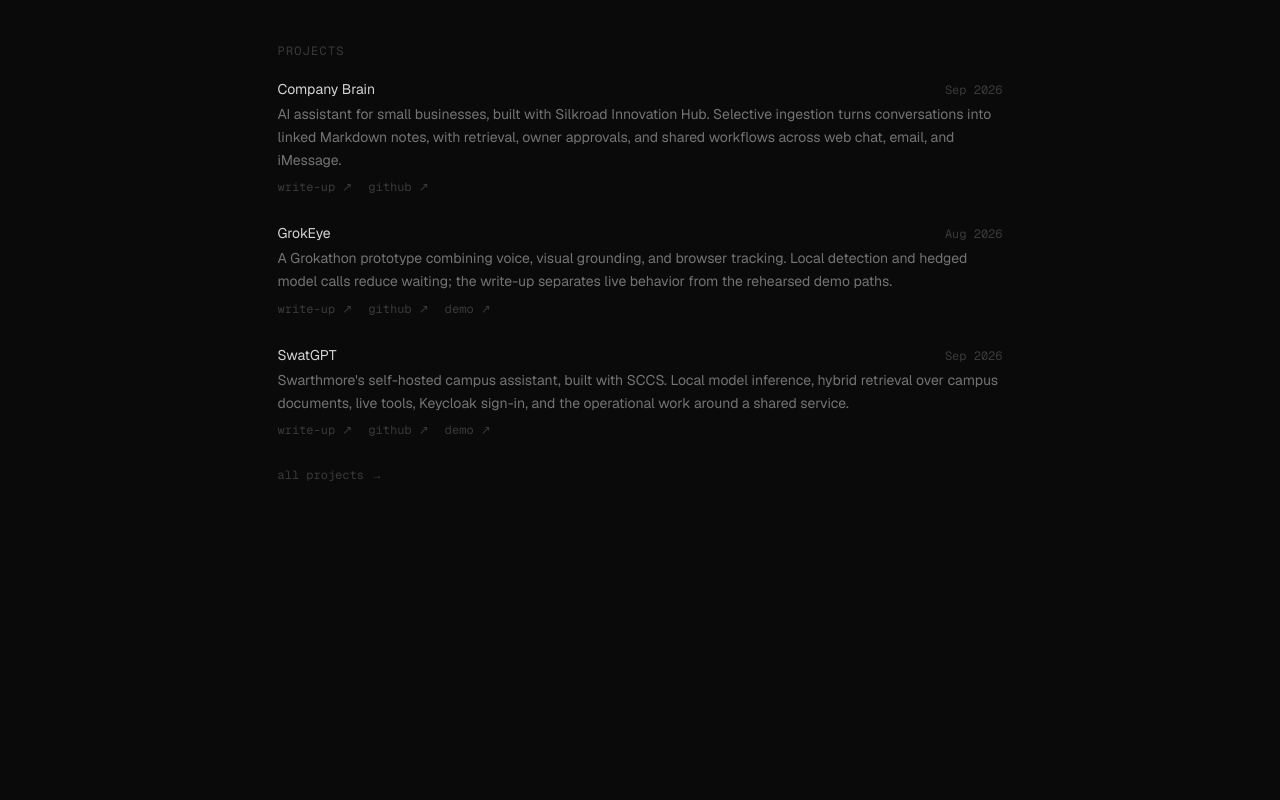
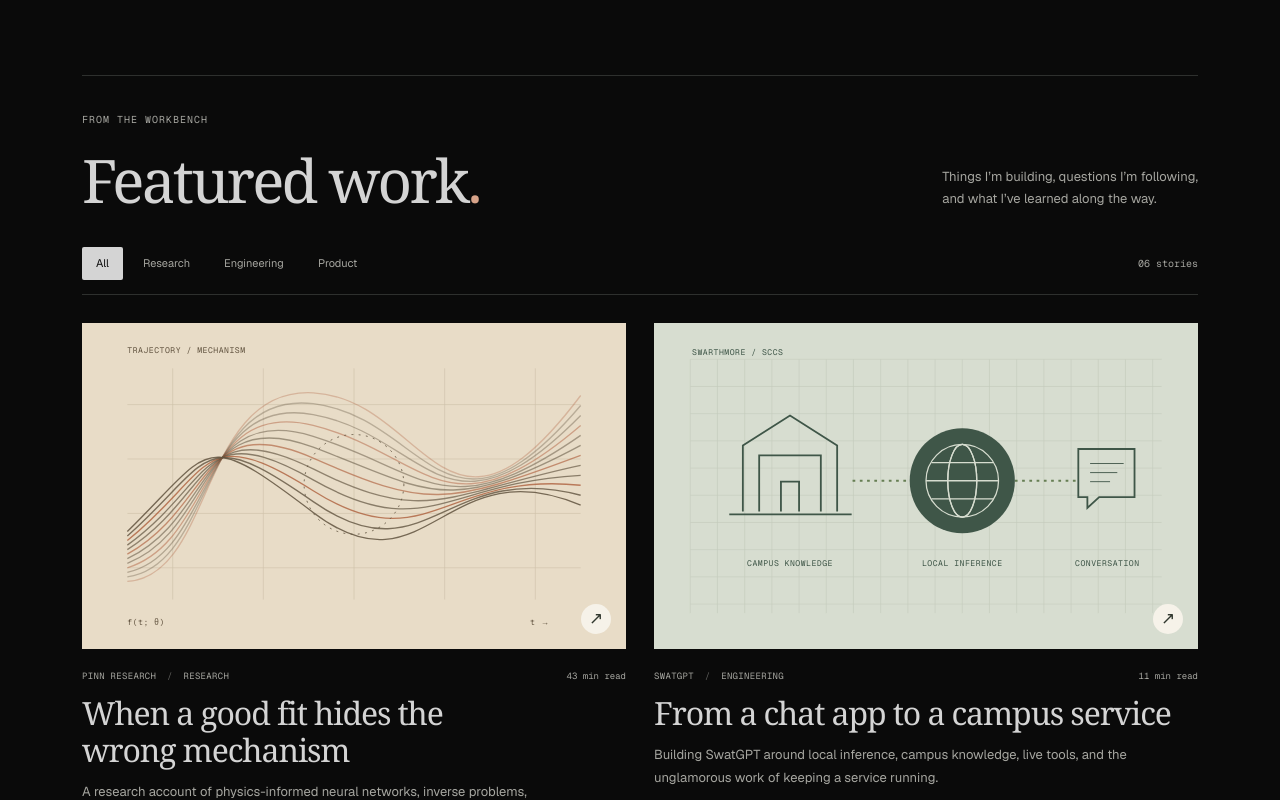
Before and after one commit to aidxhxr/aidxhxr-dev, a Next.js app: page / in a window 1280 px wide. Shown: the part 660-1460 px from the top of the page. Before the commit the page ends 1210 px from the top, so only its background shows below. Built offline with nearby package versions, Linux system fonts and the light colour scheme.

Commit message:
feat(home): replace project list with illustrated featured work

```diff
--- a/app/globals.css
+++ b/app/globals.css
@@ -8,7 +8,7 @@
   --c-bg: #f3eee3;
   --c-text: #2b2620;
   --c-muted: #6f675b;
-  --c-dim: #9b9079;
+  --c-dim: #7c725f;
   --c-sharp: #14110c;
   --c-border: #e4ddcd;
   --c-ascii: #c2622a;
@@ -19,8 +19,8 @@
 .dark {
   --c-bg: #0a0a0a;
   --c-text: #d4d4d4;
-  --c-muted: #737373;
-  --c-dim: #3a3a3a;
+  --c-muted: #999b96;
+  --c-dim: #7d8079;
   --c-sharp: #ffffff;
   --c-border: #1c1c1c;
   --c-ascii: #6f9fcf;
--- a/app/page.tsx
+++ b/app/page.tsx
@@ -1,12 +1,19 @@
-import Link from "next/link";
+import FeaturedWork from "@/components/featured-work";
+import { posts } from "@/lib/posts";
 import { projects } from "@/lib/projects";
 import AsciiMorph from "@/components/ascii-morph";
 
 export default function Home() {
-  const recent = projects.slice(0, 3);
+  const order = ["pinn-research", "swatgpt", "grokeye", "company-brain", "breadcrumbs", "building-tickflow"];
+  const featured = order.flatMap(slug => {
+    const post = posts.find(p => p.slug === slug);
+    const project = projects.find(p => p.slug === slug);
+    return post && project ? [{ post, name: project.name }] : [];
+  });
 
   return (
-    <div className="max-w-[773px] mx-auto px-6 py-10 sm:py-16 space-y-14">
+    <>
+    <div className="max-w-[773px] mx-auto px-6 pt-10 pb-6 sm:pt-16 sm:pb-10">
       <div className="flex min-h-[calc(100svh-148px)] flex-col gap-8 sm:min-h-[calc(100svh-196px)] md:min-h-0 md:flex-row md:items-center md:gap-10">
         <div className="space-y-10 md:space-y-14 md:flex-1 min-w-0">
           <section className="rise">
@@ -70,81 +77,9 @@
         </div>
       </div>
 
-      {recent.length > 0 && (
-        <section className="rise" style={{ animationDelay: "280ms" }}>
-          <p className="text-xs font-mono text-dim mb-5 uppercase tracking-widest">
-            projects
-          </p>
-          <ul className="space-y-7">
-            {recent.map((p) => (
-              <li key={p.name}>
-                {p.slug ? (
-                  <Link href={`/writing/${p.slug}`} className="group block mb-2">
-                    <div className="flex items-baseline justify-between gap-4 mb-1">
-                      <span className="text-sm text-fg group-hover:text-sharp transition-colors link-underline-group">
-                        {p.name}
-                      </span>
-                      <span className="text-xs font-mono text-dim shrink-0">{p.date}</span>
-                    </div>
-                    <p className="text-sm text-muted leading-relaxed group-hover:text-fg transition-colors">
-                      {p.description}
-                    </p>
-                  </Link>
-                ) : (
-                  <div className="mb-2">
-                    <div className="flex items-baseline justify-between gap-4 mb-1">
-                      <span className="text-sm text-fg">{p.name}</span>
-                      <span className="text-xs font-mono text-dim shrink-0">{p.date}</span>
-                    </div>
-                    <p className="text-sm text-muted leading-relaxed">
-                      {p.description}
-                    </p>
-                  </div>
-                )}
-                <div className="flex gap-4 text-xs font-mono">
-                  {p.slug && (
-                    <Link
-                      href={`/writing/${p.slug}`}
-                      className="text-dim hover:text-muted transition-colors link-underline"
-                    >
-                      write-up ↗
-                    </Link>
-                  )}
-                  {p.github && (
-                    <a
-                      href={p.github}
-                      target="_blank"
-                      rel="noopener noreferrer"
-                      className="text-dim hover:text-muted transition-colors link-underline"
-                    >
-                      github ↗
-                    </a>
-                  )}
-                  {p.demo && (
-                    <a
-                      href={p.demo}
-                      target="_blank"
-                      rel="noopener noreferrer"
-                      className="text-dim hover:text-muted transition-colors link-underline"
-                    >
-                      demo ↗
-                    </a>
-                  )}
-                </div>
-              </li>
-            ))}
-          </ul>
-          <div className="mt-6">
-            <Link
-              href="/projects"
-              className="text-xs font-mono text-dim hover:text-muted transition-colors link-underline"
-            >
-              all projects →
-            </Link>
-          </div>
-        </section>
-      )}
     </div>
+    <FeaturedWork items={featured} />
+    </>
   );
 }
 
--- a/app/work.css
+++ b/app/work.css
@@ -1,4 +1,21 @@
-.work-visual { transition: transform .4s ease; }
+/* The personal introduction stays compact; the work gets room to breathe. */
+.featured-work { --work-muted: #70695f; --work-border: #d9d1c3; --work-accent: #984d30; max-width: 1180px; margin: 48px auto 0; padding: 0 32px 65px; }
+.dark .featured-work { --work-muted: #a6a6a0; --work-border: #2e302e; --work-accent: #d7a389; }
+.featured-heading { display: flex; align-items: flex-end; justify-content: space-between; gap: 28px; padding-top: 36px; border-top: 1px solid var(--work-border); }
+.work-eyebrow { font: 10px/1.6 var(--font-geist-mono); text-transform: uppercase; letter-spacing: .1em; color: var(--work-muted); margin-bottom: 19px; }
+.featured-heading h2 { font: 400 clamp(40px, 5vw, 60px)/1.1 Georgia, serif; letter-spacing: -.045em; }
+.featured-heading h2 > span { color: var(--work-accent); }
+.featured-heading > p { font-size: 13px; line-height: 1.7; color: var(--work-muted); padding-bottom: 3px; }
+.work-toolbar { display: flex; align-items: center; justify-content: space-between; border-bottom: 1px solid var(--work-border); margin: 34px 0 28px; padding-bottom: 14px; gap: 12px; }
+.work-filters { display: flex; gap: 6px; flex-wrap: wrap; }
+.work-filters button { cursor: pointer; border: 1px solid transparent; border-radius: 2px; padding: 7px 13px; color: var(--work-muted); font-size: 11px; transition: background-color .2s, color .2s; }
+.work-filters button:hover { color: var(--c-text); border-color: var(--work-border); }
+.work-filters button[aria-pressed="true"] { color: var(--c-bg); background: var(--c-text); }
+.work-count { white-space: nowrap; font: 10px var(--font-geist-mono); color: var(--work-muted); }
+.work-grid { display: grid; grid-template-columns: repeat(2, minmax(0, 1fr)); column-gap: 28px; row-gap: 42px; }
+.work-card { display: flex; flex-direction: column; align-items: flex-start; min-width: 0; }
+.work-card-image { width: 100%; position: relative; overflow: hidden; }
+.work-card-image .work-visual { transition: transform .4s ease; }
 .work-card:hover .work-card-image .work-visual { transform: scale(1.025); }
 .work-open { position: absolute; bottom: 15px; right: 15px; display: grid; place-items: center; width: 30px; height: 30px; background: #f6f2e9; color: #30372e; border-radius: 50%; font-size: 17px; transition: transform .25s; }
 .work-card:hover .work-open { transform: rotate(45deg); }
@@ -44,12 +61,26 @@
 .site-skip-link { position: fixed; top: 10px; left: 10px; padding: 10px 16px; z-index: 100; background: var(--c-bg); color: var(--c-text); border: 1px solid var(--c-text); transform: translateY(-150%); }
 .site-skip-link:focus { transform: translateY(0); }
 @media (max-width: 1200px) { .project-cover { margin-inline: 40px; } .project-publication .article-layout { grid-template-columns: 190px minmax(0, 1fr); } }
-@media (max-width: 900px) { .project-cover { margin-inline: 26px; } .project-publication .article-layout { display: block; } }
+@media (max-width: 900px) { .project-cover { margin-inline: 26px; } .project-publication .article-layout { display: block; } .featured-work { margin-top: 25px; padding-inline: 26px; } }
 @media (max-width: 600px) {
+  .featured-work { padding-inline: 24px; margin-top: 20px; }
+  .featured-heading { display: block; padding-top: 27px; }
+  .featured-heading > p { margin-top: 19px; font-size: 12px; }
+  .featured-heading h2 { font-size: 43px; }
+  .work-eyebrow { font-size: 9px; margin-bottom: 14px; }
+  .work-toolbar { margin-top: 24px; gap: 6px; }
+  .work-filters { gap: 1px; }
+  .work-filters button { padding: 7px 9px; font-size: 10px; }
+  .work-count { font-size: 8px; }
+  .work-grid { grid-template-columns: minmax(0, 1fr); row-gap: 34px; }
+  .work-card h3 { font-size: 28px; }
+  .work-card-meta { margin-top: 15px; font-size: 9px; }
+  .work-footer { flex-direction: column; margin-top: 35px; gap: 12px; }
   .project-cover { margin: 0 22px 35px; }
   .project-cover figcaption { font-size: 7px; }
   .project-publication .article-category { margin-top: 36px; }
   .article-related { margin-top: 45px; gap: 20px; }
   .article-related strong { font-size: 20px; }
 }
+@media (prefers-reduced-motion: reduce) { .work-card-image .work-visual, .work-open { transition: none; } .work-card:hover .work-card-image .work-visual, .work-card:hover .work-open { transform: none; } }
 @media print { .project-cover, .article-related { display: none; } }
--- /dev/null
+++ b/components/featured-work.tsx
@@ -0,0 +1,38 @@
+"use client";
+
+import { useState } from "react";
+import Link from "next/link";
+import type { Post } from "@/lib/posts";
+import WorkVisual from "./work-visual";
+
+const filters = ["All", "Research", "Engineering", "Product"] as const;
+type WorkItem = { post: Post; name: string };
+
+export default function FeaturedWork({ items }: { items: WorkItem[] }) {
+  const [filter, setFilter] = useState<(typeof filters)[number]>("All");
+  const visible = items.filter(({ post }) => filter === "All" || post.kind === filter);
+  return (
+    <section className="featured-work" id="featured-work" aria-labelledby="featured-title">
+      <div className="featured-heading">
+        <div><p className="work-eyebrow">From the workbench</p><h2 id="featured-title">Featured work<span>.</span></h2></div>
+        <p>Things I’m building, questions I’m following,<br className="hidden sm:block" /> and what I’ve learned along the way.</p>
+      </div>
+      <div className="work-toolbar">
+        <div className="work-filters" role="group" aria-label="Filter featured work">
+          {filters.map(option => <button key={option} type="button" aria-pressed={option === filter} onClick={() => setFilter(option)}>{option}</button>)}
+        </div>
+        <span className="work-count" role="status">{String(visible.length).padStart(2, "0")} {visible.length === 1 ? "story" : "stories"}</span>
+      </div>
+      <div className="work-grid">
+        {visible.map(({ post, name }) => <Link className="work-card" key={post.slug} href={`/writing/${post.slug}`}>
+          <div className="work-card-image"><WorkVisual slug={post.slug} /><span className="work-open" aria-hidden="true">↗</span></div>
+          <div className="work-card-meta"><span>{name} <span aria-hidden="true">/</span> {post.kind}</span><span>{post.readingMinutes} min read</span></div>
+          <h3>{post.title}</h3>
+          <p>{post.description}</p>
+          <span className="work-read">Read the {post.kind === "Research" ? "research" : post.kind === "Product" ? "notes" : "story"} <span aria-hidden="true">↗</span></span>
+        </Link>)}
+      </div>
+      <div className="work-footer"><span>Built while studying computer science at Swarthmore.</span><Link href="/projects">Project index <span aria-hidden="true">↗</span></Link></div>
+    </section>
+  );
+}
```
